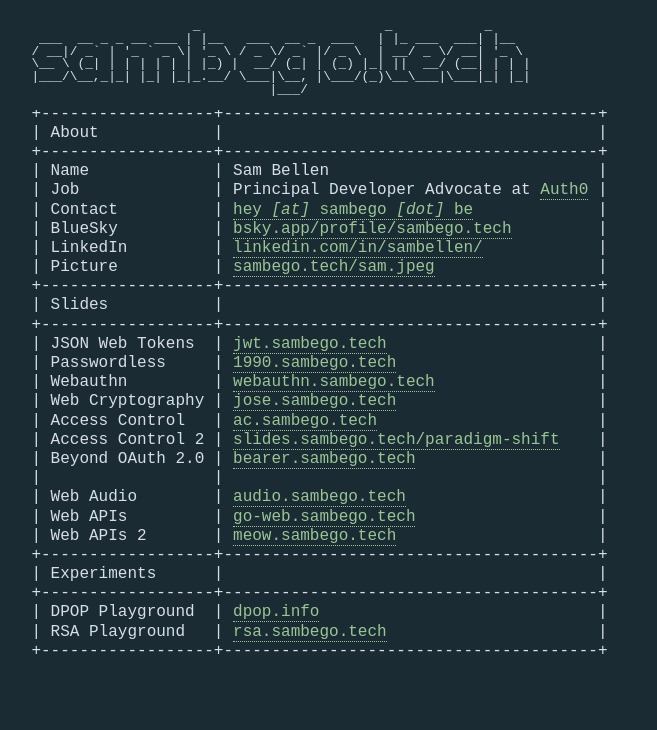
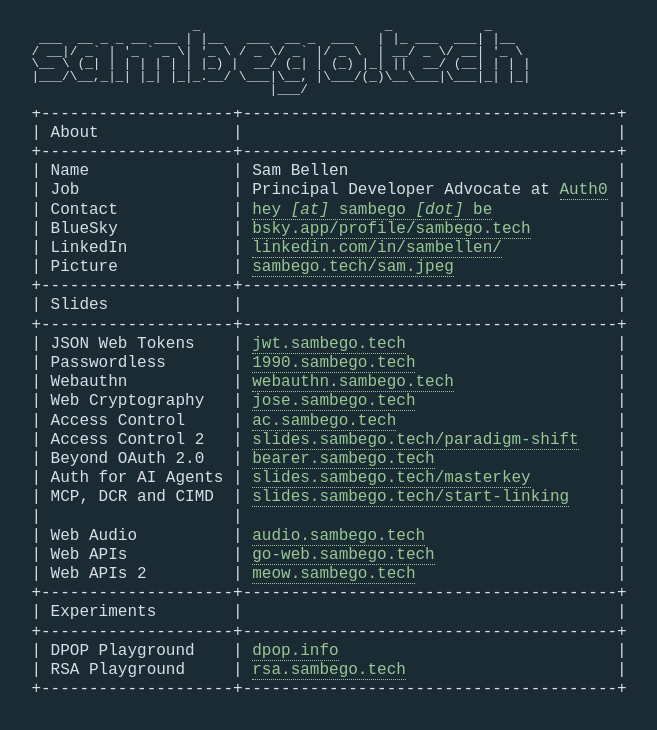
Before and after one commit to Sambego/sambego.tech, a plain HTML site: page index.html in a window 1280 px wide. Shown: the whole page, without its empty margins (27-684 px from the left). Drawn offline with Linux system fonts and the light colour scheme.

Commit message:
Add new slidedecks

```diff
--- a/index.html
+++ b/index.html
@@ -47,56 +47,60 @@
                                     |___/
     </pre>
     <pre class="ascii-table">
-    &plus;&#45;&#45;&#45;&#45;&#45;&#45;&#45;&#45;&#45;&#45;&#45;&#45;&#45;&#45;&#45;&#45;&#45;&#45;&plus;&#45;&#45;&#45;&#45;&#45;&#45;&#45;&#45;&#45;&#45;&#45;&#45;&#45;&#45;&#45;&#45;&#45;&#45;&#45;&#45;&#45;&#45;&#45;&#45;&#45;&#45;&#45;&#45;&#45;&#45;&#45;&#45;&#45;&#45;&#45;&#45;&#45;&#45;&#45;&plus;<br />
-    &vert;&nbsp;About&nbsp;&nbsp;&nbsp;&nbsp;&nbsp;&nbsp;&nbsp;&nbsp;&nbsp;&nbsp;&nbsp;&nbsp;&vert;&nbsp;&nbsp;&nbsp;&nbsp;&nbsp;&nbsp;&nbsp;&nbsp;&nbsp;&nbsp;&nbsp;&nbsp;&nbsp;&nbsp;&nbsp;&nbsp;&nbsp;&nbsp;&nbsp;&nbsp;&nbsp;&nbsp;&nbsp;&nbsp;&nbsp;&nbsp;&nbsp;&nbsp;&nbsp;&nbsp;&nbsp;&nbsp;&nbsp;&nbsp;&nbsp;&nbsp;&nbsp;&nbsp;&nbsp;&vert;<br />
-    &plus;&#45;&#45;&#45;&#45;&#45;&#45;&#45;&#45;&#45;&#45;&#45;&#45;&#45;&#45;&#45;&#45;&#45;&#45;&plus;&#45;&#45;&#45;&#45;&#45;&#45;&#45;&#45;&#45;&#45;&#45;&#45;&#45;&#45;&#45;&#45;&#45;&#45;&#45;&#45;&#45;&#45;&#45;&#45;&#45;&#45;&#45;&#45;&#45;&#45;&#45;&#45;&#45;&#45;&#45;&#45;&#45;&#45;&#45;&plus;<br />
-    &vert;&nbsp;Name&nbsp;&nbsp;&nbsp;&nbsp;&nbsp;&nbsp;&nbsp;&nbsp;&nbsp;&nbsp;&nbsp;&nbsp;&nbsp;&vert;&nbsp;Sam&nbsp;Bellen&nbsp;&nbsp;&nbsp;&nbsp;&nbsp;&nbsp;&nbsp;&nbsp;&nbsp;&nbsp;&nbsp;&nbsp;&nbsp;&nbsp;&nbsp;&nbsp;&nbsp;&nbsp;&nbsp;&nbsp;&nbsp;&nbsp;&nbsp;&nbsp;&nbsp;&nbsp;&nbsp;&nbsp;&vert;<br />
-    &vert;&nbsp;Job&nbsp;&nbsp;&nbsp;&nbsp;&nbsp;&nbsp;&nbsp;&nbsp;&nbsp;&nbsp;&nbsp;&nbsp;&nbsp;&nbsp;&vert;&nbsp;Principal&nbsp;Developer&nbsp;Advocate&nbsp;at&nbsp;<a href="https://auth0.com" target="_blank">Auth0</a>&nbsp;&vert;<br />
-    &vert;&nbsp;Contact&nbsp;&nbsp;&nbsp;&nbsp;&nbsp;&nbsp;&nbsp;&nbsp;&nbsp;&nbsp;&vert;&nbsp;<a href="mailto:hey@sambego.be">hey&nbsp;<i>[at]</i>&nbsp;sambego&nbsp;<i>[dot]</i>&nbsp;be</a>&nbsp;&nbsp;&nbsp;&nbsp;&nbsp;&nbsp;&nbsp;&nbsp;&nbsp;&nbsp;&nbsp;&nbsp;&nbsp;&vert;<br />
-    &vert;&nbsp;BlueSky&nbsp;&nbsp;&nbsp;&nbsp;&nbsp;&nbsp;&nbsp;&nbsp;&nbsp;&nbsp;&vert;&nbsp;<a
+    &plus;&#45;&#45;&#45;&#45;&#45;&#45;&#45;&#45;&#45;&#45;&#45;&#45;&#45;&#45;&#45;&#45;&#45;&#45;&#45;&#45;&plus;&#45;&#45;&#45;&#45;&#45;&#45;&#45;&#45;&#45;&#45;&#45;&#45;&#45;&#45;&#45;&#45;&#45;&#45;&#45;&#45;&#45;&#45;&#45;&#45;&#45;&#45;&#45;&#45;&#45;&#45;&#45;&#45;&#45;&#45;&#45;&#45;&#45;&#45;&#45;&plus;<br />
+    &vert;&nbsp;About&nbsp;&nbsp;&nbsp;&nbsp;&nbsp;&nbsp;&nbsp;&nbsp;&nbsp;&nbsp;&nbsp;&nbsp;&nbsp;&nbsp;&vert;&nbsp;&nbsp;&nbsp;&nbsp;&nbsp;&nbsp;&nbsp;&nbsp;&nbsp;&nbsp;&nbsp;&nbsp;&nbsp;&nbsp;&nbsp;&nbsp;&nbsp;&nbsp;&nbsp;&nbsp;&nbsp;&nbsp;&nbsp;&nbsp;&nbsp;&nbsp;&nbsp;&nbsp;&nbsp;&nbsp;&nbsp;&nbsp;&nbsp;&nbsp;&nbsp;&nbsp;&nbsp;&nbsp;&nbsp;&vert;<br />
+    &plus;&#45;&#45;&#45;&#45;&#45;&#45;&#45;&#45;&#45;&#45;&#45;&#45;&#45;&#45;&#45;&#45;&#45;&#45;&#45;&#45;&plus;&#45;&#45;&#45;&#45;&#45;&#45;&#45;&#45;&#45;&#45;&#45;&#45;&#45;&#45;&#45;&#45;&#45;&#45;&#45;&#45;&#45;&#45;&#45;&#45;&#45;&#45;&#45;&#45;&#45;&#45;&#45;&#45;&#45;&#45;&#45;&#45;&#45;&#45;&#45;&plus;<br />
+    &vert;&nbsp;Name&nbsp;&nbsp;&nbsp;&nbsp;&nbsp;&nbsp;&nbsp;&nbsp;&nbsp;&nbsp;&nbsp;&nbsp;&nbsp;&nbsp;&nbsp;&vert;&nbsp;Sam&nbsp;Bellen&nbsp;&nbsp;&nbsp;&nbsp;&nbsp;&nbsp;&nbsp;&nbsp;&nbsp;&nbsp;&nbsp;&nbsp;&nbsp;&nbsp;&nbsp;&nbsp;&nbsp;&nbsp;&nbsp;&nbsp;&nbsp;&nbsp;&nbsp;&nbsp;&nbsp;&nbsp;&nbsp;&nbsp;&vert;<br />
+    &vert;&nbsp;Job&nbsp;&nbsp;&nbsp;&nbsp;&nbsp;&nbsp;&nbsp;&nbsp;&nbsp;&nbsp;&nbsp;&nbsp;&nbsp;&nbsp;&nbsp;&nbsp;&vert;&nbsp;Principal&nbsp;Developer&nbsp;Advocate&nbsp;at&nbsp;<a href="https://auth0.com" target="_blank">Auth0</a>&nbsp;&vert;<br />
+    &vert;&nbsp;Contact&nbsp;&nbsp;&nbsp;&nbsp;&nbsp;&nbsp;&nbsp;&nbsp;&nbsp;&nbsp;&nbsp;&nbsp;&vert;&nbsp;<a href="mailto:hey@sambego.be">hey&nbsp;<i>[at]</i>&nbsp;sambego&nbsp;<i>[dot]</i>&nbsp;be</a>&nbsp;&nbsp;&nbsp;&nbsp;&nbsp;&nbsp;&nbsp;&nbsp;&nbsp;&nbsp;&nbsp;&nbsp;&nbsp;&vert;<br />
+    &vert;&nbsp;BlueSky&nbsp;&nbsp;&nbsp;&nbsp;&nbsp;&nbsp;&nbsp;&nbsp;&nbsp;&nbsp;&nbsp;&nbsp;&vert;&nbsp;<a
       href="https://bsky.app/profile/sambego.tech" target="_blank">bsky.app/profile/sambego.tech</a>&nbsp;&nbsp;&nbsp;&nbsp;&nbsp;&nbsp;&nbsp;&nbsp;&nbsp;&vert;<br />
-    &vert;&nbsp;LinkedIn&nbsp;&nbsp;&nbsp;&nbsp;&nbsp;&nbsp;&nbsp;&nbsp;&nbsp;&vert;&nbsp;<a
+    &vert;&nbsp;LinkedIn&nbsp;&nbsp;&nbsp;&nbsp;&nbsp;&nbsp;&nbsp;&nbsp;&nbsp;&nbsp;&nbsp;&vert;&nbsp;<a
       href="https://www.linkedin.com/in/sambellen/"
       target="_blank">linkedin.com/in/sambellen/</a>&nbsp;&nbsp;&nbsp;&nbsp;&nbsp;&nbsp;&nbsp;&nbsp;&nbsp;&nbsp;&nbsp;&nbsp;&vert;<br />
-    &vert;&nbsp;Picture&nbsp;&nbsp;&nbsp;&nbsp;&nbsp;&nbsp;&nbsp;&nbsp;&nbsp;&nbsp;&vert;&nbsp;<a
+    &vert;&nbsp;Picture&nbsp;&nbsp;&nbsp;&nbsp;&nbsp;&nbsp;&nbsp;&nbsp;&nbsp;&nbsp;&nbsp;&nbsp;&vert;&nbsp;<a
       href="https://sambego.tech/sam.jpeg"
       target="_blank">sambego.tech/sam.jpeg</a>&nbsp;&nbsp;&nbsp;&nbsp;&nbsp;&nbsp;&nbsp;&nbsp;&nbsp;&nbsp;&nbsp;&nbsp;&nbsp;&nbsp;&nbsp;&nbsp;&nbsp;&vert;<br />
-    &plus;&#45;&#45;&#45;&#45;&#45;&#45;&#45;&#45;&#45;&#45;&#45;&#45;&#45;&#45;&#45;&#45;&#45;&#45;&plus;&#45;&#45;&#45;&#45;&#45;&#45;&#45;&#45;&#45;&#45;&#45;&#45;&#45;&#45;&#45;&#45;&#45;&#45;&#45;&#45;&#45;&#45;&#45;&#45;&#45;&#45;&#45;&#45;&#45;&#45;&#45;&#45;&#45;&#45;&#45;&#45;&#45;&#45;&#45;&plus;<br />
-    &vert;&nbsp;Slides&nbsp;&nbsp;&nbsp;&nbsp;&nbsp;&nbsp;&nbsp;&nbsp;&nbsp;&nbsp;&nbsp;&vert;&nbsp;&nbsp;&nbsp;&nbsp;&nbsp;&nbsp;&nbsp;&nbsp;&nbsp;&nbsp;&nbsp;&nbsp;&nbsp;&nbsp;&nbsp;&nbsp;&nbsp;&nbsp;&nbsp;&nbsp;&nbsp;&nbsp;&nbsp;&nbsp;&nbsp;&nbsp;&nbsp;&nbsp;&nbsp;&nbsp;&nbsp;&nbsp;&nbsp;&nbsp;&nbsp;&nbsp;&nbsp;&nbsp;&nbsp;&vert;<br />
-    &plus;&#45;&#45;&#45;&#45;&#45;&#45;&#45;&#45;&#45;&#45;&#45;&#45;&#45;&#45;&#45;&#45;&#45;&#45;&plus;&#45;&#45;&#45;&#45;&#45;&#45;&#45;&#45;&#45;&#45;&#45;&#45;&#45;&#45;&#45;&#45;&#45;&#45;&#45;&#45;&#45;&#45;&#45;&#45;&#45;&#45;&#45;&#45;&#45;&#45;&#45;&#45;&#45;&#45;&#45;&#45;&#45;&#45;&#45;&plus;<br />
-    &vert;&nbsp;JSON&nbsp;Web&nbsp;Tokens&nbsp;&nbsp;&vert;&nbsp;<a href="https://jwt.sambego.tech"
+    &plus;&#45;&#45;&#45;&#45;&#45;&#45;&#45;&#45;&#45;&#45;&#45;&#45;&#45;&#45;&#45;&#45;&#45;&#45;&#45;&#45;&plus;&#45;&#45;&#45;&#45;&#45;&#45;&#45;&#45;&#45;&#45;&#45;&#45;&#45;&#45;&#45;&#45;&#45;&#45;&#45;&#45;&#45;&#45;&#45;&#45;&#45;&#45;&#45;&#45;&#45;&#45;&#45;&#45;&#45;&#45;&#45;&#45;&#45;&#45;&#45;&plus;<br />
+    &vert;&nbsp;Slides&nbsp;&nbsp;&nbsp;&nbsp;&nbsp;&nbsp;&nbsp;&nbsp;&nbsp;&nbsp;&nbsp;&nbsp;&nbsp;&vert;&nbsp;&nbsp;&nbsp;&nbsp;&nbsp;&nbsp;&nbsp;&nbsp;&nbsp;&nbsp;&nbsp;&nbsp;&nbsp;&nbsp;&nbsp;&nbsp;&nbsp;&nbsp;&nbsp;&nbsp;&nbsp;&nbsp;&nbsp;&nbsp;&nbsp;&nbsp;&nbsp;&nbsp;&nbsp;&nbsp;&nbsp;&nbsp;&nbsp;&nbsp;&nbsp;&nbsp;&nbsp;&nbsp;&nbsp;&vert;<br />
+    &plus;&#45;&#45;&#45;&#45;&#45;&#45;&#45;&#45;&#45;&#45;&#45;&#45;&#45;&#45;&#45;&#45;&#45;&#45;&#45;&#45;&plus;&#45;&#45;&#45;&#45;&#45;&#45;&#45;&#45;&#45;&#45;&#45;&#45;&#45;&#45;&#45;&#45;&#45;&#45;&#45;&#45;&#45;&#45;&#45;&#45;&#45;&#45;&#45;&#45;&#45;&#45;&#45;&#45;&#45;&#45;&#45;&#45;&#45;&#45;&#45;&plus;<br />
+    &vert;&nbsp;JSON&nbsp;Web&nbsp;Tokens&nbsp;&nbsp;&nbsp;&nbsp;&vert;&nbsp;<a href="https://jwt.sambego.tech"
       target="_blank">jwt.sambego.tech</a>&nbsp;&nbsp;&nbsp;&nbsp;&nbsp;&nbsp;&nbsp;&nbsp;&nbsp;&nbsp;&nbsp;&nbsp;&nbsp;&nbsp;&nbsp;&nbsp;&nbsp;&nbsp;&nbsp;&nbsp;&nbsp;&nbsp;&vert;<br />
-    &vert;&nbsp;Passwordless&nbsp;&nbsp;&nbsp;&nbsp;&nbsp;&vert;&nbsp;<a href="https://1990.sambego.tech"
+    &vert;&nbsp;Passwordless&nbsp;&nbsp;&nbsp;&nbsp;&nbsp;&nbsp;&nbsp;&vert;&nbsp;<a href="https://1990.sambego.tech"
       target="_blank">1990.sambego.tech</a>&nbsp;&nbsp;&nbsp;&nbsp;&nbsp;&nbsp;&nbsp;&nbsp;&nbsp;&nbsp;&nbsp;&nbsp;&nbsp;&nbsp;&nbsp;&nbsp;&nbsp;&nbsp;&nbsp;&nbsp;&nbsp;&vert;<br />
-    &vert;&nbsp;Webauthn&nbsp;&nbsp;&nbsp;&nbsp;&nbsp;&nbsp;&nbsp;&nbsp;&nbsp;&vert;&nbsp;<a
+    &vert;&nbsp;Webauthn&nbsp;&nbsp;&nbsp;&nbsp;&nbsp;&nbsp;&nbsp;&nbsp;&nbsp;&nbsp;&nbsp;&vert;&nbsp;<a
       href="https://webauthn.sambego.tech"
       target="_blank">webauthn.sambego.tech</a>&nbsp;&nbsp;&nbsp;&nbsp;&nbsp;&nbsp;&nbsp;&nbsp;&nbsp;&nbsp;&nbsp;&nbsp;&nbsp;&nbsp;&nbsp;&nbsp;&nbsp;&vert;<br />
-    &vert;&nbsp;Web&nbsp;Cryptography&nbsp;&vert;&nbsp;<a href="https://jose.sambego.tech"
+    &vert;&nbsp;Web&nbsp;Cryptography&nbsp;&nbsp;&nbsp;&vert;&nbsp;<a href="https://jose.sambego.tech"
       target="_blank">jose.sambego.tech</a>&nbsp;&nbsp;&nbsp;&nbsp;&nbsp;&nbsp;&nbsp;&nbsp;&nbsp;&nbsp;&nbsp;&nbsp;&nbsp;&nbsp;&nbsp;&nbsp;&nbsp;&nbsp;&nbsp;&nbsp;&nbsp;&vert;<br />
-    &vert;&nbsp;Access&nbsp;Control&nbsp;&nbsp;&nbsp;&vert;&nbsp;<a href="https://ac.sambego.tech"
+    &vert;&nbsp;Access&nbsp;Control&nbsp;&nbsp;&nbsp;&nbsp;&nbsp;&vert;&nbsp;<a href="https://ac.sambego.tech"
       target="_blank">ac.sambego.tech</a>&nbsp;&nbsp;&nbsp;&nbsp;&nbsp;&nbsp;&nbsp;&nbsp;&nbsp;&nbsp;&nbsp;&nbsp;&nbsp;&nbsp;&nbsp;&nbsp;&nbsp;&nbsp;&nbsp;&nbsp;&nbsp;&nbsp;&nbsp;&vert;<br />
-    &vert;&nbsp;Access&nbsp;Control&nbsp;2&nbsp;&vert;&nbsp;<a href="http://slides.sambego.tech/paradigm-shift"
+    &vert;&nbsp;Access&nbsp;Control&nbsp;2&nbsp;&nbsp;&nbsp;&vert;&nbsp;<a href="http://slides.sambego.tech/paradigm-shift"
       target="_blank" download>slides.sambego.tech/paradigm-shift</a>&nbsp;&nbsp;&nbsp;&nbsp;&vert;<br />
-    &vert;&nbsp;Beyond OAuth 2.0&nbsp;&vert;&nbsp;<a href="http://bearer.sambego.tech"
+    &vert;&nbsp;Beyond OAuth 2.0&nbsp;&nbsp;&nbsp;&vert;&nbsp;<a href="http://bearer.sambego.tech"
       target="_blank">bearer.sambego.tech</a>&nbsp;&nbsp;&nbsp;&nbsp;&nbsp;&nbsp;&nbsp;&nbsp;&nbsp;&nbsp;&nbsp;&nbsp;&nbsp;&nbsp;&nbsp;&nbsp;&nbsp;&nbsp;&nbsp;&vert;<br />
-    &vert;&nbsp;&nbsp;&nbsp;&nbsp;&nbsp;&nbsp;&nbsp;&nbsp;&nbsp;&nbsp;&nbsp;&nbsp;&nbsp;&nbsp;&nbsp;&nbsp;&nbsp;&nbsp;&vert;&nbsp;&nbsp;&nbsp;&nbsp;&nbsp;&nbsp;&nbsp;&nbsp;&nbsp;&nbsp;&nbsp;&nbsp;&nbsp;&nbsp;&nbsp;&nbsp;&nbsp;&nbsp;&nbsp;&nbsp;&nbsp;&nbsp;&nbsp;&nbsp;&nbsp;&nbsp;&nbsp;&nbsp;&nbsp;&nbsp;&nbsp;&nbsp;&nbsp;&nbsp;&nbsp;&nbsp;&nbsp;&nbsp;&nbsp;&vert;<br />
-    &vert;&nbsp;Web&nbsp;Audio&nbsp;&nbsp;&nbsp;&nbsp;&nbsp;&nbsp;&nbsp;&nbsp;&vert;&nbsp;<a
+    &vert;&nbsp;Auth for AI Agents&nbsp;&vert;&nbsp;<a href="http://slides.sambego.tech/masterkey"
+      target="_blank">slides.sambego.tech/masterkey</a>&nbsp;&nbsp;&nbsp;&nbsp;&nbsp;&nbsp;&nbsp;&nbsp;&nbsp;&vert;<br />
+    &vert;&nbsp;MCP, DCR and CIMD&nbsp;&nbsp;&vert;&nbsp;<a href="http://slides.sambego.tech/start-linking"
+      target="_blank">slides.sambego.tech/start-linking</a>&nbsp;&nbsp;&nbsp;&nbsp;&nbsp;&vert;<br />
+    &vert;&nbsp;&nbsp;&nbsp;&nbsp;&nbsp;&nbsp;&nbsp;&nbsp;&nbsp;&nbsp;&nbsp;&nbsp;&nbsp;&nbsp;&nbsp;&nbsp;&nbsp;&nbsp;&nbsp;&nbsp;&vert;&nbsp;&nbsp;&nbsp;&nbsp;&nbsp;&nbsp;&nbsp;&nbsp;&nbsp;&nbsp;&nbsp;&nbsp;&nbsp;&nbsp;&nbsp;&nbsp;&nbsp;&nbsp;&nbsp;&nbsp;&nbsp;&nbsp;&nbsp;&nbsp;&nbsp;&nbsp;&nbsp;&nbsp;&nbsp;&nbsp;&nbsp;&nbsp;&nbsp;&nbsp;&nbsp;&nbsp;&nbsp;&nbsp;&nbsp;&vert;<br />
+    &vert;&nbsp;Web&nbsp;Audio&nbsp;&nbsp;&nbsp;&nbsp;&nbsp;&nbsp;&nbsp;&nbsp;&nbsp;&nbsp;&vert;&nbsp;<a
       href="https://audio.sambego.tech"
       target="_blank">audio.sambego.tech</a>&nbsp;&nbsp;&nbsp;&nbsp;&nbsp;&nbsp;&nbsp;&nbsp;&nbsp;&nbsp;&nbsp;&nbsp;&nbsp;&nbsp;&nbsp;&nbsp;&nbsp;&nbsp;&nbsp;&nbsp;&vert;<br />
-    &vert;&nbsp;Web&nbsp;APIs&nbsp;&nbsp;&nbsp;&nbsp;&nbsp;&nbsp;&nbsp;&nbsp;&nbsp;&vert;&nbsp;<a
+    &vert;&nbsp;Web&nbsp;APIs&nbsp;&nbsp;&nbsp;&nbsp;&nbsp;&nbsp;&nbsp;&nbsp;&nbsp;&nbsp;&nbsp;&vert;&nbsp;<a
       href="https://go-web.sambego.tech"
       target="_blank">go-web.sambego.tech</a>&nbsp;&nbsp;&nbsp;&nbsp;&nbsp;&nbsp;&nbsp;&nbsp;&nbsp;&nbsp;&nbsp;&nbsp;&nbsp;&nbsp;&nbsp;&nbsp;&nbsp;&nbsp;&nbsp;&vert;<br />
-    &vert;&nbsp;Web&nbsp;APIs&nbsp;2&nbsp;&nbsp;&nbsp;&nbsp;&nbsp;&nbsp;&nbsp;&vert;&nbsp;<a
+    &vert;&nbsp;Web&nbsp;APIs&nbsp;2&nbsp;&nbsp;&nbsp;&nbsp;&nbsp;&nbsp;&nbsp;&nbsp;&nbsp;&vert;&nbsp;<a
       href="https://meow.sambego.tech"
       target="_blank">meow.sambego.tech</a>&nbsp;&nbsp;&nbsp;&nbsp;&nbsp;&nbsp;&nbsp;&nbsp;&nbsp;&nbsp;&nbsp;&nbsp;&nbsp;&nbsp;&nbsp;&nbsp;&nbsp;&nbsp;&nbsp;&nbsp;&nbsp;&vert;<br />
-    &plus;&#45;&#45;&#45;&#45;&#45;&#45;&#45;&#45;&#45;&#45;&#45;&#45;&#45;&#45;&#45;&#45;&#45;&#45;&plus;&#45;&#45;&#45;&#45;&#45;&#45;&#45;&#45;&#45;&#45;&#45;&#45;&#45;&#45;&#45;&#45;&#45;&#45;&#45;&#45;&#45;&#45;&#45;&#45;&#45;&#45;&#45;&#45;&#45;&#45;&#45;&#45;&#45;&#45;&#45;&#45;&#45;&#45;&#45;&plus;<br />
-    &vert;&nbsp;Experiments&nbsp;&nbsp;&nbsp;&nbsp;&nbsp;&nbsp;&vert;&nbsp;&nbsp;&nbsp;&nbsp;&nbsp;&nbsp;&nbsp;&nbsp;&nbsp;&nbsp;&nbsp;&nbsp;&nbsp;&nbsp;&nbsp;&nbsp;&nbsp;&nbsp;&nbsp;&nbsp;&nbsp;&nbsp;&nbsp;&nbsp;&nbsp;&nbsp;&nbsp;&nbsp;&nbsp;&nbsp;&nbsp;&nbsp;&nbsp;&nbsp;&nbsp;&nbsp;&nbsp;&nbsp;&nbsp;&vert;<br />
-    &plus;&#45;&#45;&#45;&#45;&#45;&#45;&#45;&#45;&#45;&#45;&#45;&#45;&#45;&#45;&#45;&#45;&#45;&#45;&plus;&#45;&#45;&#45;&#45;&#45;&#45;&#45;&#45;&#45;&#45;&#45;&#45;&#45;&#45;&#45;&#45;&#45;&#45;&#45;&#45;&#45;&#45;&#45;&#45;&#45;&#45;&#45;&#45;&#45;&#45;&#45;&#45;&#45;&#45;&#45;&#45;&#45;&#45;&#45;&plus;<br />
-    &vert;&nbsp;DPOP&nbsp;Playground&nbsp;&nbsp;&vert;&nbsp;<a href="https://dpop.info"
+    &plus;&#45;&#45;&#45;&#45;&#45;&#45;&#45;&#45;&#45;&#45;&#45;&#45;&#45;&#45;&#45;&#45;&#45;&#45;&#45;&#45;&plus;&#45;&#45;&#45;&#45;&#45;&#45;&#45;&#45;&#45;&#45;&#45;&#45;&#45;&#45;&#45;&#45;&#45;&#45;&#45;&#45;&#45;&#45;&#45;&#45;&#45;&#45;&#45;&#45;&#45;&#45;&#45;&#45;&#45;&#45;&#45;&#45;&#45;&#45;&#45;&plus;<br />
+    &vert;&nbsp;Experiments&nbsp;&nbsp;&nbsp;&nbsp;&nbsp;&nbsp;&nbsp;&nbsp;&vert;&nbsp;&nbsp;&nbsp;&nbsp;&nbsp;&nbsp;&nbsp;&nbsp;&nbsp;&nbsp;&nbsp;&nbsp;&nbsp;&nbsp;&nbsp;&nbsp;&nbsp;&nbsp;&nbsp;&nbsp;&nbsp;&nbsp;&nbsp;&nbsp;&nbsp;&nbsp;&nbsp;&nbsp;&nbsp;&nbsp;&nbsp;&nbsp;&nbsp;&nbsp;&nbsp;&nbsp;&nbsp;&nbsp;&nbsp;&vert;<br />
+    &plus;&#45;&#45;&#45;&#45;&#45;&#45;&#45;&#45;&#45;&#45;&#45;&#45;&#45;&#45;&#45;&#45;&#45;&#45;&#45;&#45;&plus;&#45;&#45;&#45;&#45;&#45;&#45;&#45;&#45;&#45;&#45;&#45;&#45;&#45;&#45;&#45;&#45;&#45;&#45;&#45;&#45;&#45;&#45;&#45;&#45;&#45;&#45;&#45;&#45;&#45;&#45;&#45;&#45;&#45;&#45;&#45;&#45;&#45;&#45;&#45;&plus;<br />
+    &vert;&nbsp;DPOP&nbsp;Playground&nbsp;&nbsp;&nbsp;&nbsp;&vert;&nbsp;<a href="https://dpop.info"
       target="_blank">dpop.info</a>&nbsp;&nbsp;&nbsp;&nbsp;&nbsp;&nbsp;&nbsp;&nbsp;&nbsp;&nbsp;&nbsp;&nbsp;&nbsp;&nbsp;&nbsp;&nbsp;&nbsp;&nbsp;&nbsp;&nbsp;&nbsp;&nbsp;&nbsp;&nbsp;&nbsp;&nbsp;&nbsp;&nbsp;&nbsp;&vert;<br />
-    &vert;&nbsp;RSA&nbsp;Playground&nbsp;&nbsp;&nbsp;&vert;&nbsp;<a href="https://rsa.sambego.tech"
+    &vert;&nbsp;RSA&nbsp;Playground&nbsp;&nbsp;&nbsp;&nbsp;&nbsp;&vert;&nbsp;<a href="https://rsa.sambego.tech"
       target="_blank">rsa.sambego.tech</a>&nbsp;&nbsp;&nbsp;&nbsp;&nbsp;&nbsp;&nbsp;&nbsp;&nbsp;&nbsp;&nbsp;&nbsp;&nbsp;&nbsp;&nbsp;&nbsp;&nbsp;&nbsp;&nbsp;&nbsp;&nbsp;&nbsp;&vert;<br />
-    &plus;&#45;&#45;&#45;&#45;&#45;&#45;&#45;&#45;&#45;&#45;&#45;&#45;&#45;&#45;&#45;&#45;&#45;&#45;&plus;&#45;&#45;&#45;&#45;&#45;&#45;&#45;&#45;&#45;&#45;&#45;&#45;&#45;&#45;&#45;&#45;&#45;&#45;&#45;&#45;&#45;&#45;&#45;&#45;&#45;&#45;&#45;&#45;&#45;&#45;&#45;&#45;&#45;&#45;&#45;&#45;&#45;&#45;&#45;&plus;<br />
+    &plus;&#45;&#45;&#45;&#45;&#45;&#45;&#45;&#45;&#45;&#45;&#45;&#45;&#45;&#45;&#45;&#45;&#45;&#45;&#45;&#45;&plus;&#45;&#45;&#45;&#45;&#45;&#45;&#45;&#45;&#45;&#45;&#45;&#45;&#45;&#45;&#45;&#45;&#45;&#45;&#45;&#45;&#45;&#45;&#45;&#45;&#45;&#45;&#45;&#45;&#45;&#45;&#45;&#45;&#45;&#45;&#45;&#45;&#45;&#45;&#45;&plus;<br />
   </pre>
 </body>
 </html>
```
